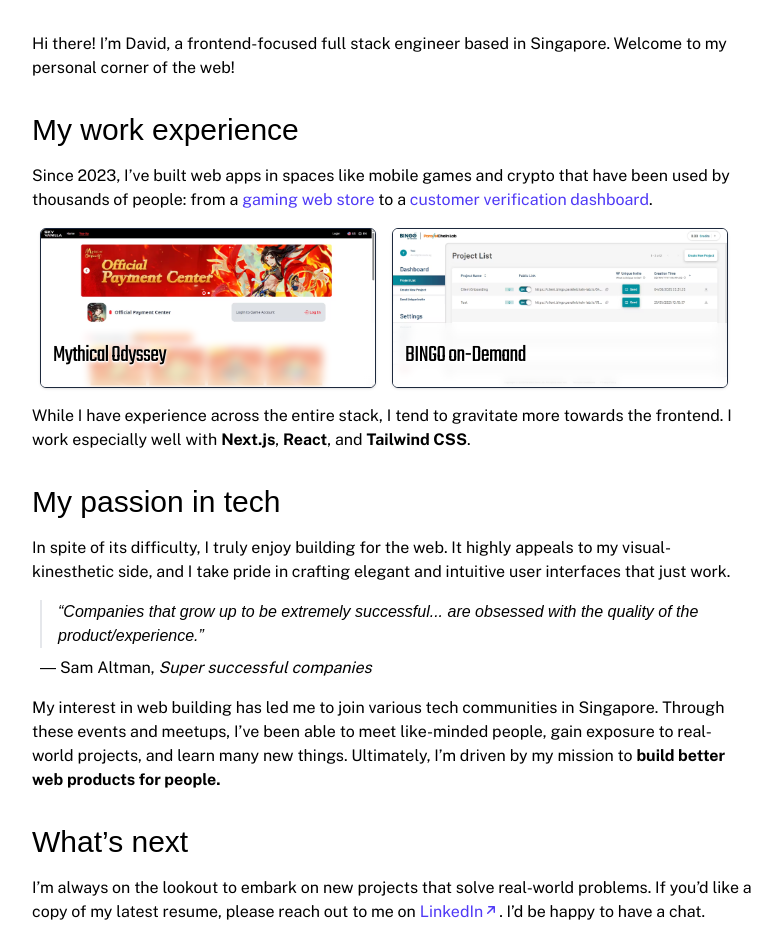
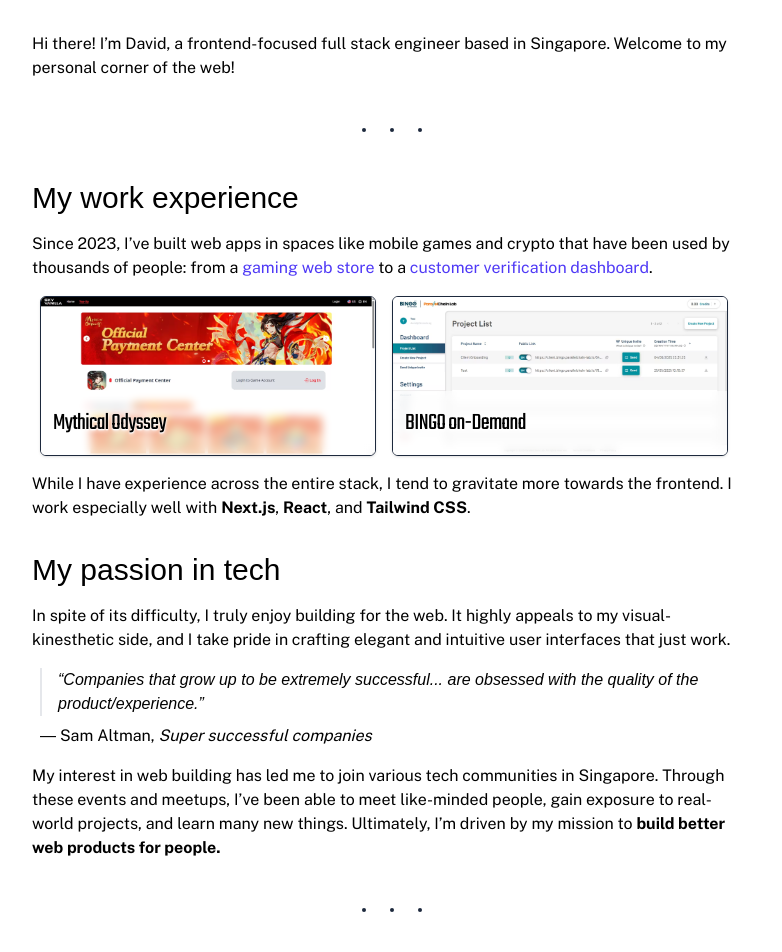
Before and after one commit to davidxhk/davidxhk.me, a Next.js app: page / in a window 1280 px wide. Shown: the part 320-1272 px from the top of the page, without its empty margins (248-1030 px from the left). Built offline with nearby package versions, Linux system fonts and the light colour scheme; a web font is replaced by a local one.

Commit message:
add separators to index page

```diff
--- a/src/app/page.tsx
+++ b/src/app/page.tsx
@@ -1,6 +1,7 @@
 import Image from "next/image"
 import Link from "next/link"
 
+import { Separator } from "@/lib/separator"
 import { Header } from "@/lib/ui/header"
 import { ExternalIcon } from "@/lib/ui/icons/external-icon"
 
@@ -19,6 +20,8 @@
           Hi there! I’m David, a frontend-focused full stack engineer based in
           Singapore. Welcome to my personal corner of the web!
         </p>
+
+        <Separator />
 
         <h2 className="mt-8 mb-4 font-accent text-3xl font-light">
           My work experience
@@ -119,6 +122,8 @@
           <b>build better web products for people.</b>
         </p>
 
+        <Separator />
+
         <h2 className="mt-8 mb-4 font-accent text-3xl font-light">
           What’s next
         </h2>
```
